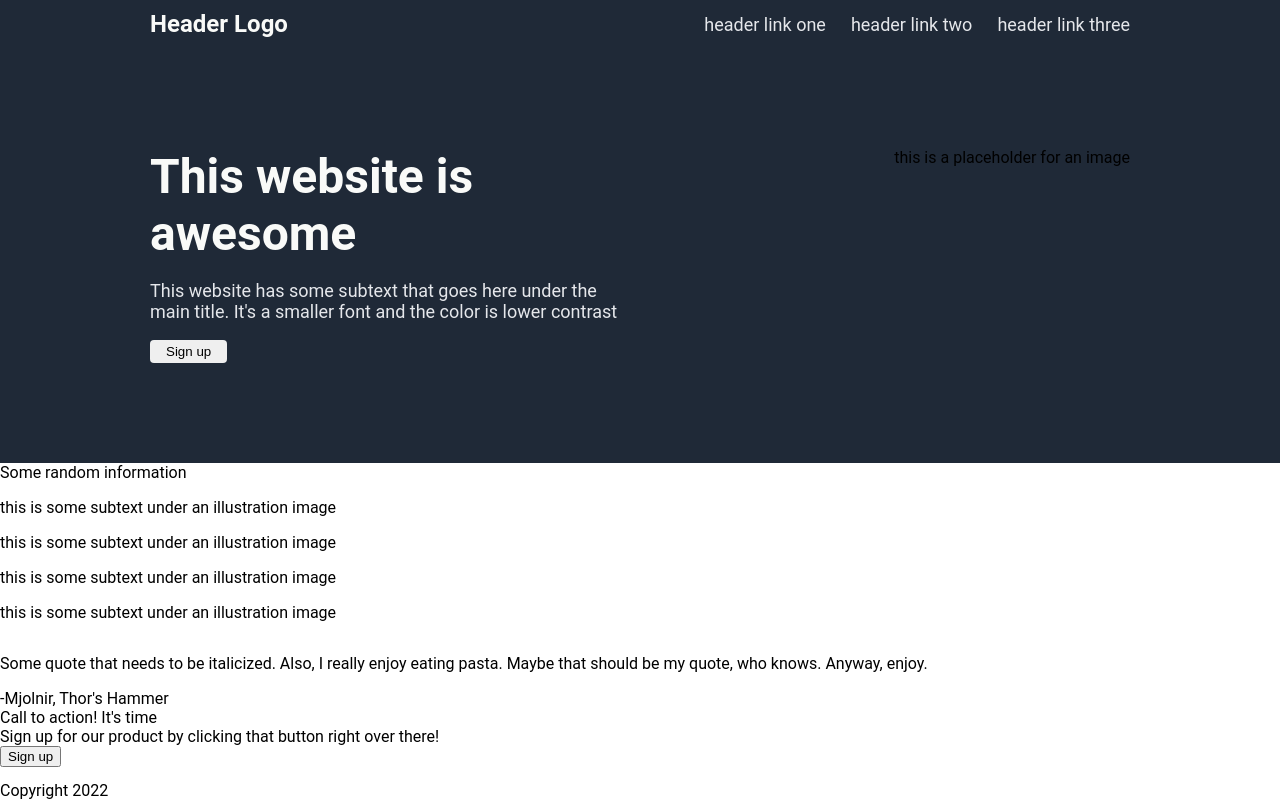
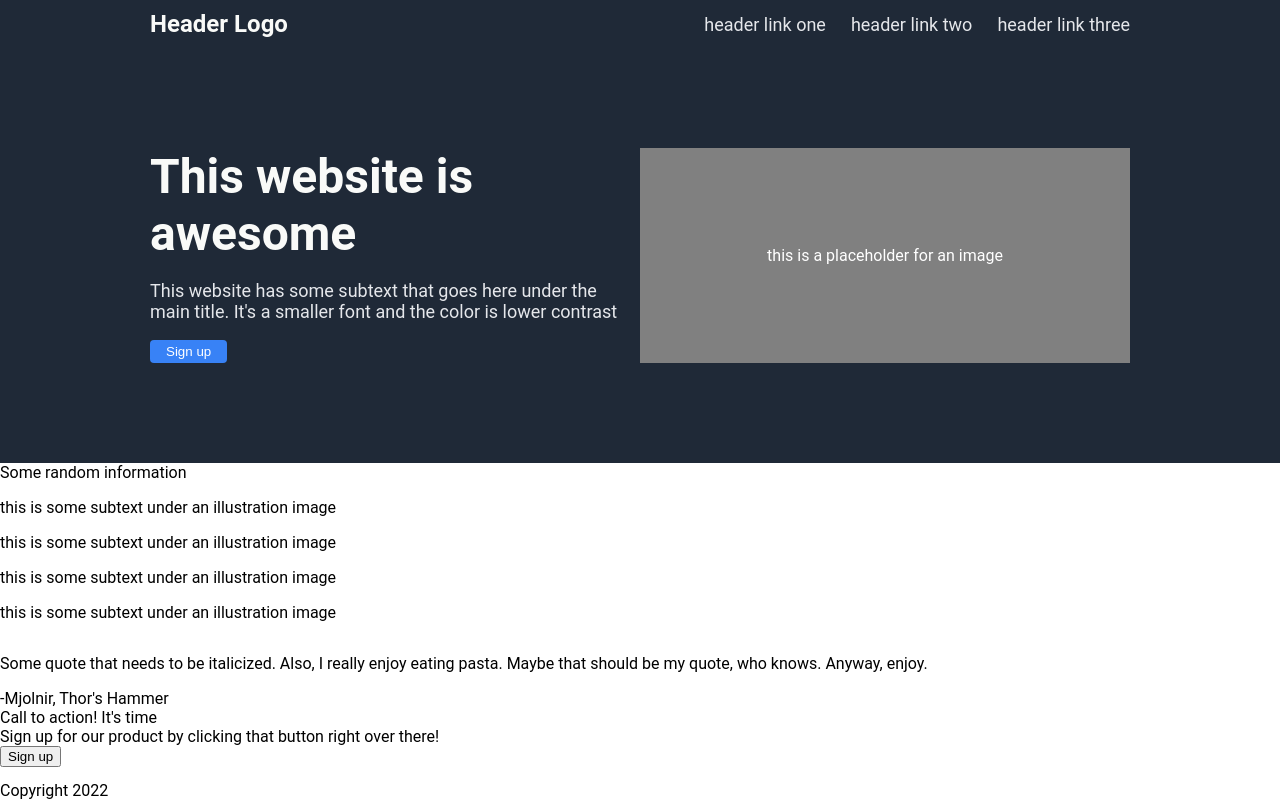
Before and after one commit to giorgio-tran/odin-landing-page, a plain HTML site: page index.html in a window 1280 px wide. Drawn offline with Linux system fonts and the light colour scheme.

Commit message:
Added content-1-placeholder-image

```diff
--- a/style.css
+++ b/style.css
@@ -70,5 +70,17 @@ a {
     border-radius: 4px;
     border: none;
     padding: 4px 16px;
+    background-color: #3882F6;
+    color: white;
+}
+
+.content-1-placeholder-image {
+    text-align: center;
+    display: flex;
+    justify-content: center;
+    align-items: center;
+    color: white;
+    background-color: gray;
+    width: 50%;
 }
 /* Footer */
```
